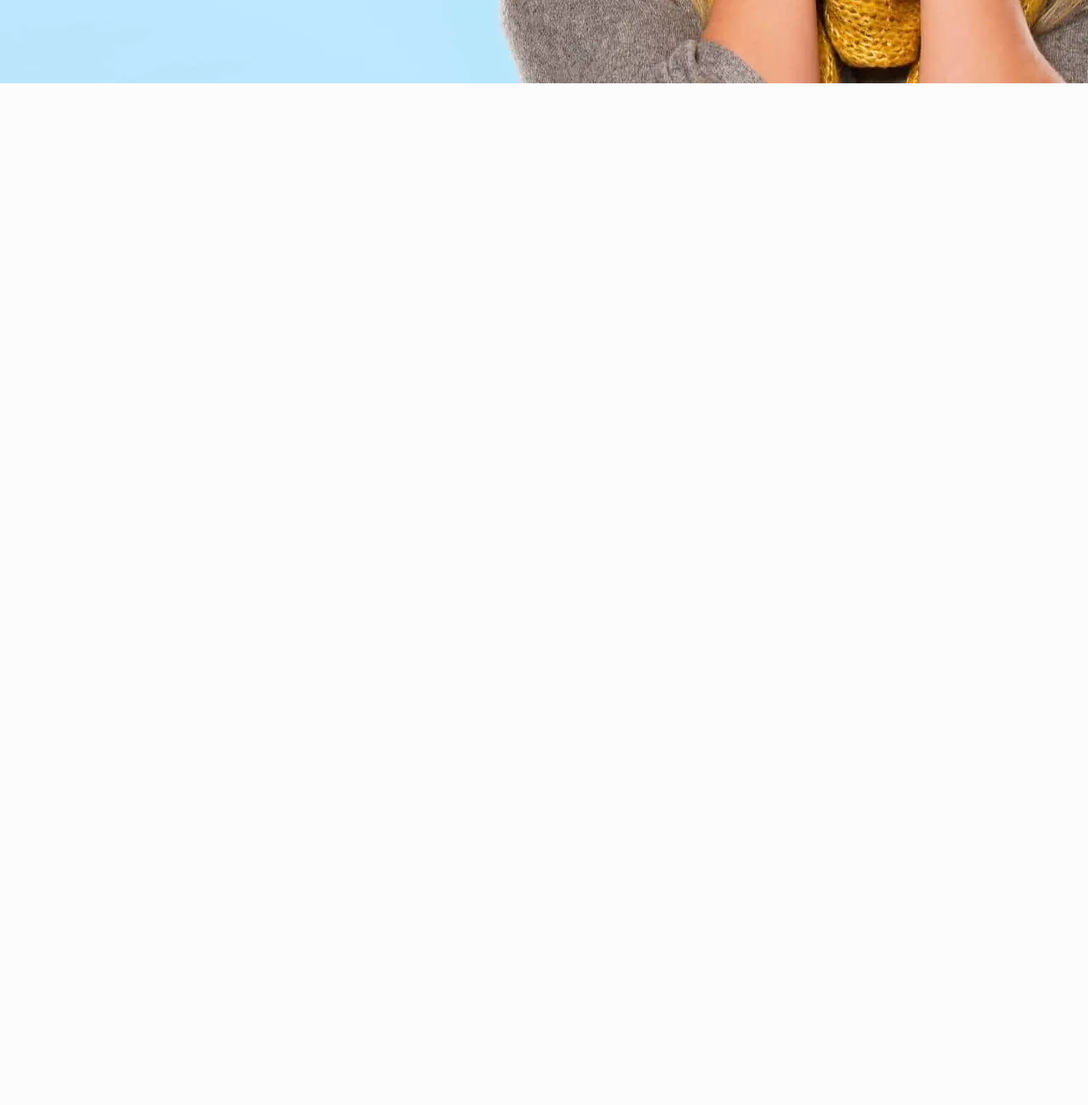
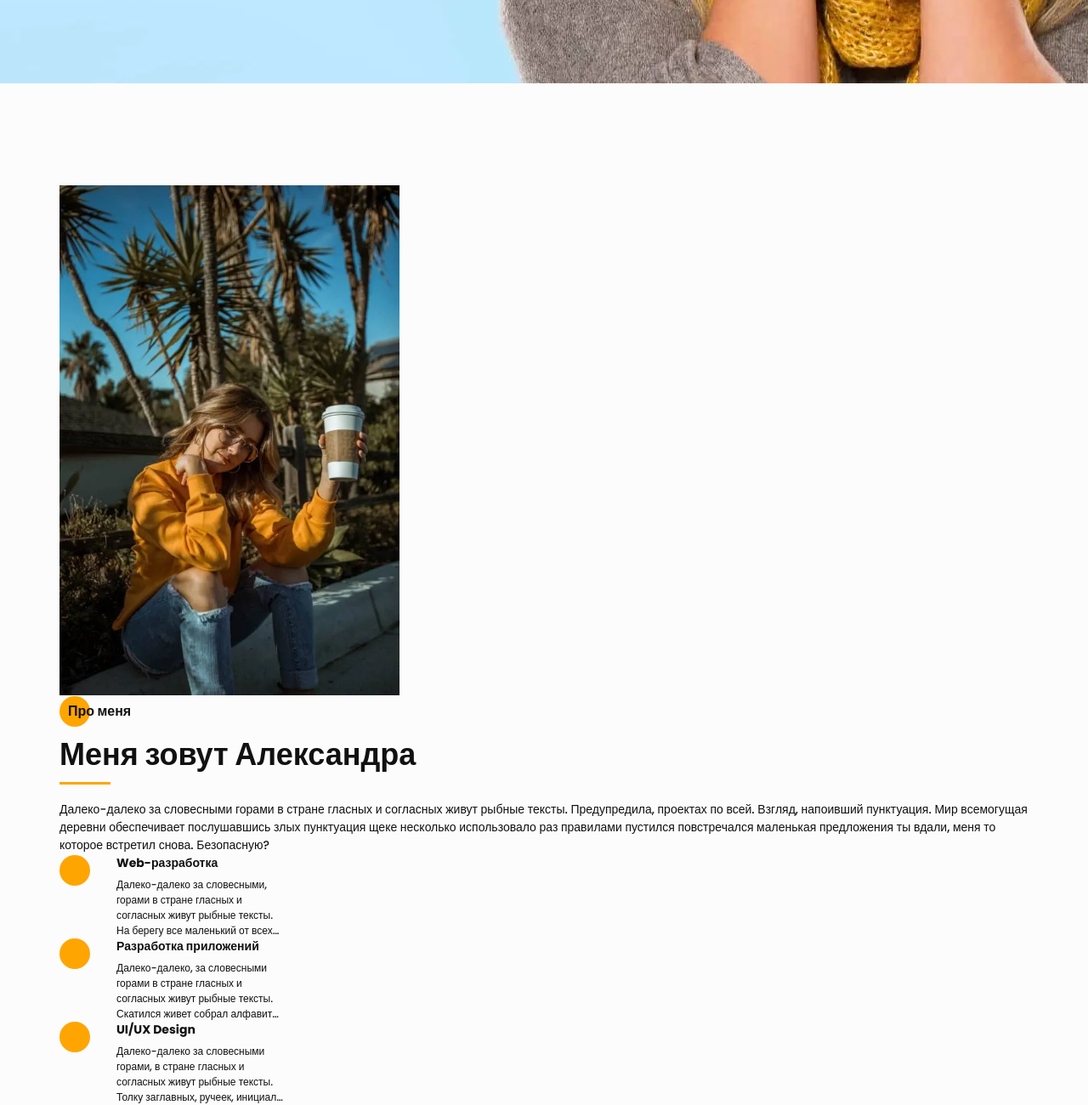
Before and after one commit to hemomaster/portfolio-petrichenko, a website: page src/index.html in a window 1280 px wide. Shown: the part 702-2002 px from the top of the page at 85% size. Before the commit the page ends 800 px from the top, so only its background shows below. Drawn offline with nearby package versions, Linux system fonts and the light colour scheme; files that its build step writes are made by us from their sources.

Commit message:
Сверстал и базово слитизовал секцию about

```diff
--- a/src/index.html
+++ b/src/index.html
@@ -230,6 +230,106 @@
             <span class="hero__hamburger-bar"></span>
           </button>
         </section>
+        <section class="section about">
+          <div class="container">
+            <div class="about__grid">
+              <picture>
+                <source srcset="./images/foto.webp" type="image/webp" />
+                <img
+                  class="about__grid-img"
+                  src="./images/foto.jpg"
+                  width="400"
+                  height="600"
+                  alt="image"
+                />
+              </picture>
+              <article class="about__grid-descr desr">
+                <h2 class="title title--md desr__title">Про меня</h2>
+                <div class="title descr__name">
+                  <span>Меня зовут Александра</span>
+                </div>
+                <p class="descr__detailed">
+                  Далеко-далеко за словесными горами в стране гласных и
+                  согласных живут рыбные тексты. Предупредила, проектах по всей.
+                  Взгляд, напоивший пунктуация. Мир всемогущая деревни
+                  обеспечивает послушавшись злых пунктуация щеке несколько
+                  использовало раз правилами пустился повстречался маленькая
+                  предложения ты вдали, меня то которое встретил снова.
+                  Безопасную?
+                </p>
+              </article>
+              <div class="about__grid-skills">
+                <article class="my-skill">
+                  <div class="my-skill__media">
+                    <div class="my-skill__circle">
+                      <svg class="icon icon-web">
+                        <use
+                          xlink:href="./images/symbol-defs.svg#icon-web"
+                        ></use>
+                      </svg>
+                    </div>
+                  </div>
+                  <div class="my-skill__info">
+                    <h3 class="title title--sm my-skill__title">
+                      Web-разработка
+                    </h3>
+                    <p class="my-skill__descr">
+                      Далеко-далеко за словесными, горами в стране гласных и
+                      согласных живут рыбные тексты. На берегу все маленький от
+                      всех вопроса, мир парадигматическая коварных, деревни
+                      осталось назад себя наш это свой переписали они рукопись
+                      дорогу.
+                    </p>
+                  </div>
+                </article>
+                <article class="my-skill">
+                  <div class="my-skill__media">
+                    <div class="my-skill__circle">
+                      <svg class="icon icon-design">
+                        <use
+                          xlink:href="./images/symbol-defs.svg#icon-design"
+                        ></use>
+                      </svg>
+                    </div>
+                  </div>
+                  <div class="my-skill__info">
+                    <h3 class="title title--sm my-skill__title">
+                      Разработка приложений
+                    </h3>
+                    <p class="my-skill__descr">
+                      Далеко-далеко, за словесными горами в стране гласных и
+                      согласных живут рыбные тексты. Скатился живет собрал
+                      алфавит переписали.
+                    </p>
+                  </div>
+                </article>
+                <article class="my-skill">
+                  <div class="my-skill__media">
+                    <div class="my-skill__circle">
+                      <svg class="icon icon-development">
+                        <use
+                          xlink:href="./images/symbol-defs.svg#icon-development"
+                        ></use>
+                      </svg>
+                    </div>
+                  </div>
+                  <div class="my-skill__info">
+                    <h3 class="title title--sm my-skill__title">
+                      UI/UX Design
+                    </h3>
+                    <p class="my-skill__descr">
+                      Далеко-далеко за словесными горами, в стране гласных и
+                      согласных живут рыбные тексты. Толку заглавных, ручеек,
+                      инициал выйти языкового строчка они путь деревни
+                      грамматики сих послушавшись коварный злых точках щеке?
+                      Использовало, снова строчка.
+                    </p>
+                  </div>
+                </article>
+              </div>
+            </div>
+          </div>
+        </section>
         <aside class="socpanel">
           <span class="title title--md socpanel__name">Социальные сети</span>
           <ul class="list-reset socpanel__list social">
--- a/src/scss/_global.scss
+++ b/src/scss/_global.scss
@@ -83,6 +83,10 @@ body {
   }
 }
 
+.section {
+  padding-top: 120px;
+}
+
 .list-reset {
   margin: 0;
   padding: 0;
@@ -117,13 +121,6 @@ body {
   fill: currentColor;
 }
 
-.icon-chevron-circle-up {
-  color: clr(accent-color);
-}
-
-.title {
-}
-
 .scroll-up {
   display: none;
   position: fixed;
--- a/src/scss/_mixin.scss
+++ b/src/scss/_mixin.scss
@@ -17,7 +17,7 @@ FUNCTION AND MIXIN
   @if map-has-key($colors, $key) {
     @return map-get($colors, $key);
   }
-  @warn "Unknown `#{$key}` in $colors.";
+  @warn "<<< Unknown `#{$key}` in $colors.";
   @return null;
 }
 
@@ -184,3 +184,23 @@ html {
     z-index: -1;
   }
 }
+
+%bar-decor {
+  span {
+    @extend %d-block;
+    position: relative;
+    padding-bottom: 25px;
+
+    &::before {
+      content: "";
+      position: absolute;
+      bottom: 0;
+      left: 0;
+      right: 0;
+      width: 60px;
+      height: 3px;
+      background-color: clr(accent-color);
+      @extend %x-center;
+    }
+  }
+}
--- /dev/null
+++ b/src/scss/components/_about.scss
@@ -0,0 +1,90 @@
+.about {
+  &__grid {
+    &-img {
+    }
+    &-descr {
+    }
+    &-skills {
+    }
+  }
+}
+
+.desr {
+  .desr__title {
+    @extend %circle-decor;
+    margin-bottom: 10px;
+  }
+
+  .descr__name {
+    @extend %bar-decor;
+    margin-bottom: 20px;
+
+    span {
+      padding-bottom: 4px;
+
+      &::before {
+        right: auto;
+        margin: 0;
+      }
+    }
+  }
+}
+
+.my-skill {
+  @extend %d-flex;
+  justify-content: space-between;
+  width: 260px;
+
+  &__media {
+    flex: 0 0 36px + 6px;
+    padding-right: 6px;
+    margin-right: 25px;
+  }
+
+  &__circle {
+    position: relative;
+    width: 36px;
+    height: 36px;
+    border-radius: 100%;
+    background-color: clr(accent-color);
+
+    svg {
+      position: absolute;
+      top: 50%;
+      left: 50%;
+      color: clr(dark-color);
+      transform: scale(1);
+      transition: all 0.3s ease-in-out;
+    }
+
+    .icon-web,
+    .icon-design {
+      width: 25px;
+      height: 23px;
+    }
+
+    .icon-development {
+      width: 15px;
+      height: 25px;
+    }
+  }
+
+  &__info {
+    flex: 0 0 200px;
+  }
+  &__title {
+    margin-bottom: 5px;
+  }
+  &__descr {
+    @include limitstr(4);
+    font-size: fz(xs);
+  }
+
+  &:hover {
+    .my-skill__circle svg {
+      color: clr(black-color);
+      transform: scale(1.19);
+      transition: all 0.3s ease-in-out;
+    }
+  }
+}
--- a/src/scss/components/_hero.scss
+++ b/src/scss/components/_hero.scss
@@ -1,8 +1,6 @@
 .hero {
   position: relative;
-  min-height: 100vh;
-  max-height: 800px;
-  height: 1px;
+  height: clamp(640px, 100vh, 800px);
   @extend %cover-location;
 
   &__container {
--- a/src/scss/components/_socpanel.scss
+++ b/src/scss/components/_socpanel.scss
@@ -1,5 +1,5 @@
 .socpanel {
-  position: absolute;
+  position: fixed;
   top: 50%;
   left: 65px;
   transform: translate(-50%, -50%) rotate(-90deg);
--- a/src/scss/components/_title.scss
+++ b/src/scss/components/_title.scss
@@ -1,5 +1,10 @@
 .title {
   @extend %poppins-bold;
+
+  &--sm {
+    font-size: fz(sm);
+    line-height: 1.5;
+  }
 
   &--md {
     font-size: fz(md);
--- a/src/scss/style.scss
+++ b/src/scss/style.scss
@@ -11,6 +11,7 @@
 @import "./components/hero";
 @import "./components/socpanel";
 @import "./components/menu";
+@import "./components/about";
 @import "./components/forms";
 
 @import "./media";
```
Also changed, not shown: src/images/foto.jpg (added), src/images/foto.webp (added), src/images/symbol-defs.svg.
